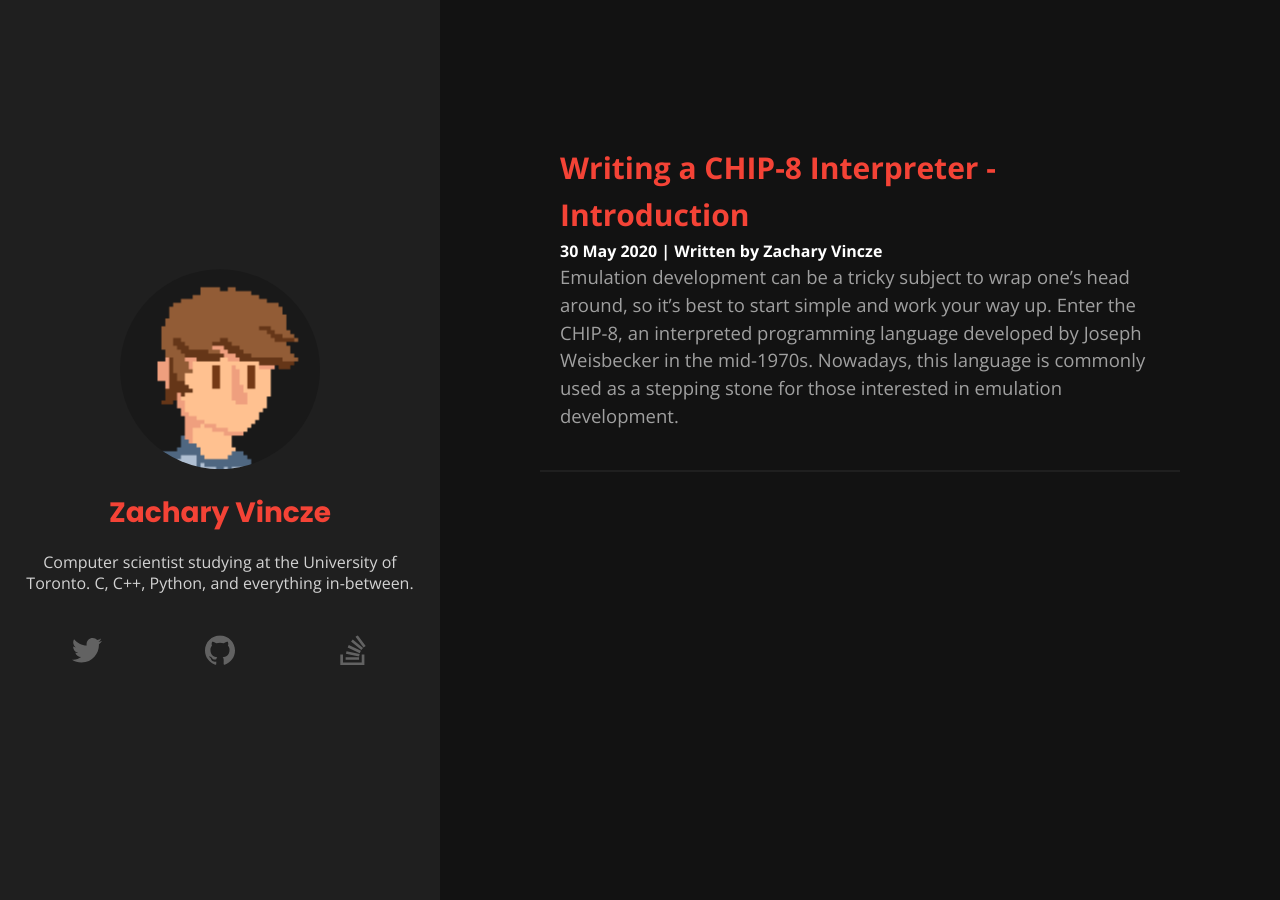
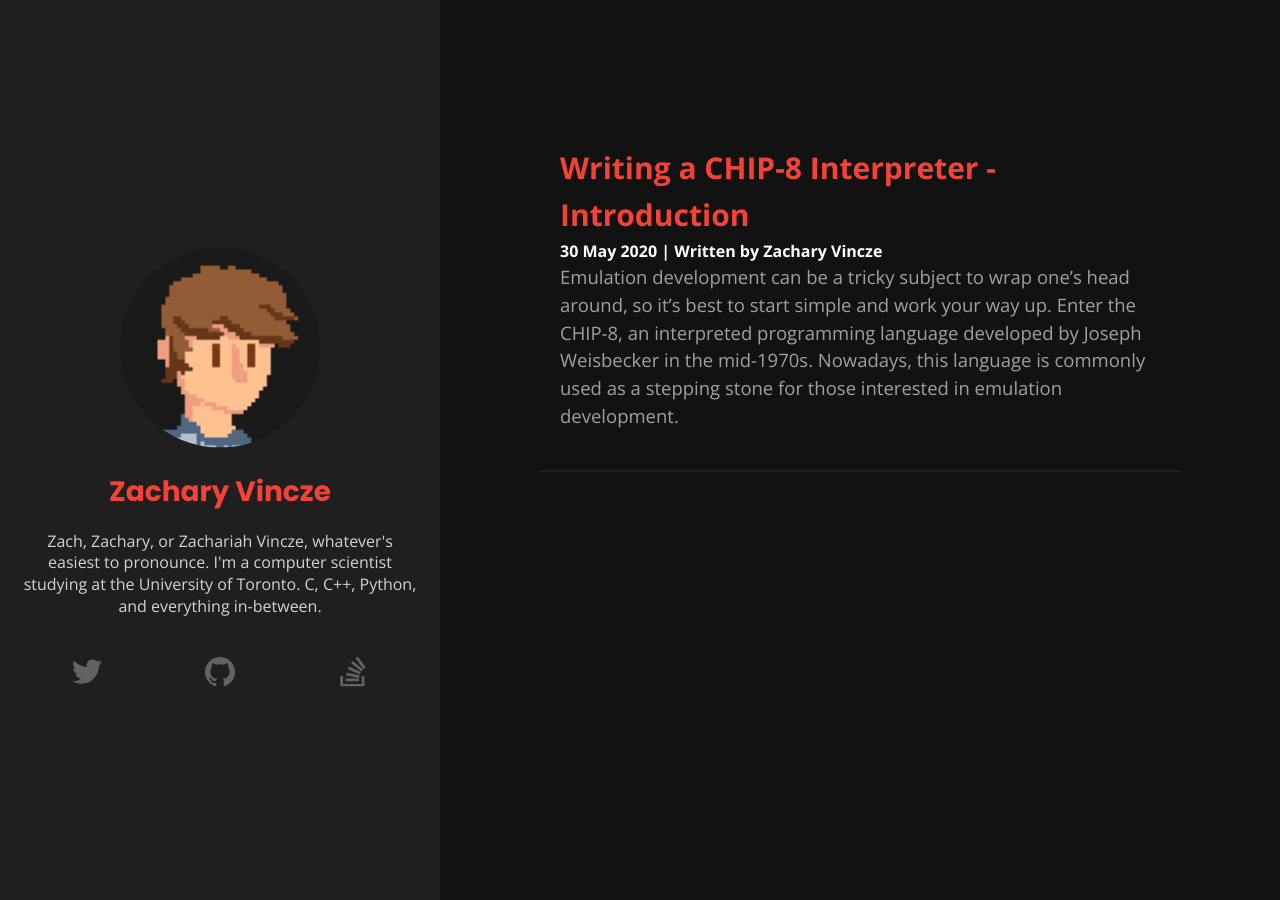
Before and after one commit to zacharyvincze/zacharyvincze.github.io, a Jekyll site: the page built from index.html, in a window 1280 px wide. Built offline with Jekyll 4.4.1, drawn with Linux system fonts in a browser that asks for light colours.

Commit message:
I have too many name variations

```diff
--- a/_config.yml
+++ b/_config.yml
@@ -20,8 +20,9 @@
 
 title: Zachary Vincze
 email: zacharyvincze@gmail.com
-description: >- # this means to ignore newlines until "baseurl:"
-  Computer scientist studying at the University of Toronto. C, C++, Python,
+description:
+  Zach, Zachary, or Zachariah Vincze, whatever's easiest to pronounce. I'm a computer scientist studying at the University of Toronto. C, C++, Python,
+
   and everything in-between.
 baseurl: "" # the subpath of your site, e.g. /blog
 url: "https://zacharyvincze.com" # the base hostname & protocol for your site, e.g. http://example.com
```
